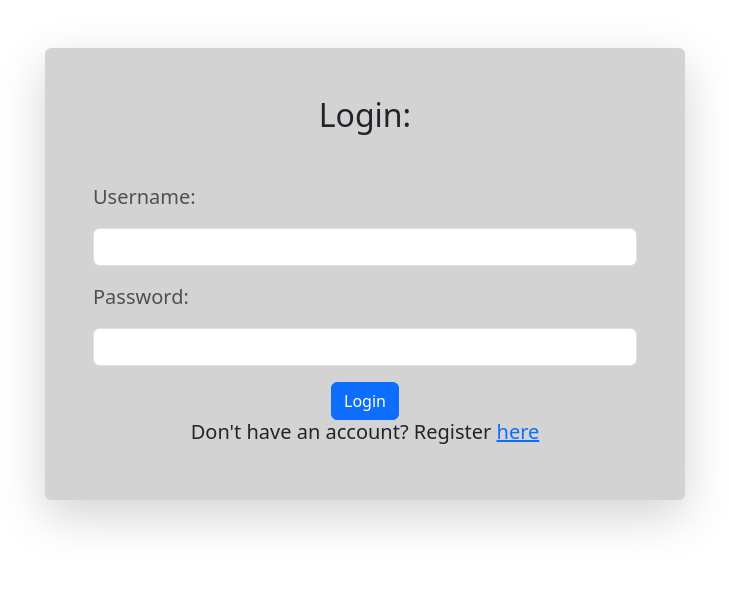
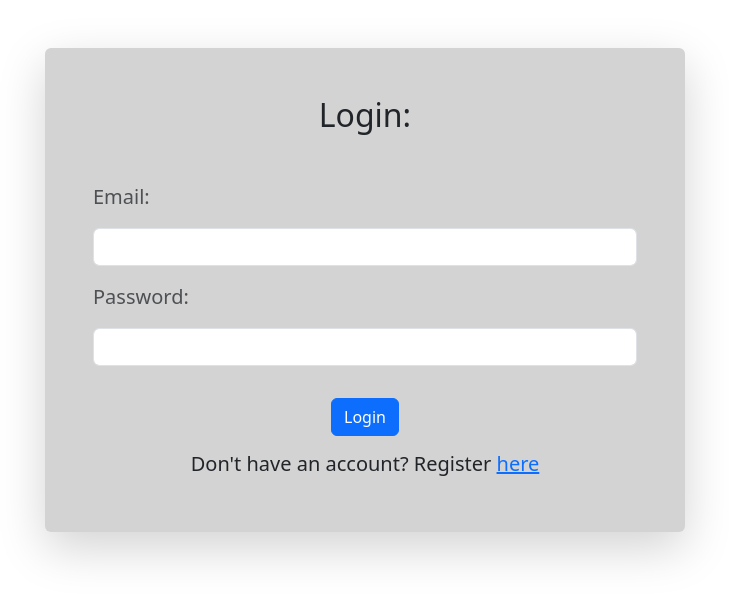
Before and after one commit to ryan-ichiro/ums_react, a React (Vite) app: page /#/login in a window 1280 px wide. Shown: the top 600 px of the page, without its empty margins (275-1004 px from the left). Built offline with nearby package versions, Linux system fonts and the light colour scheme.

Commit message:
UMS-1: Add login, in the future, should add library to hash passwords saved in database

```diff
--- a/src/pages/LoginPage.jsx
+++ b/src/pages/LoginPage.jsx
@@ -1,35 +1,79 @@
 import { useEffect, useState } from "react"
-import { Button, Container, Fade, Form } from "react-bootstrap"
-import { Link } from "react-router-dom"
+import { Button, Container, Fade, Form, Spinner } from "react-bootstrap"
+import { Link, useNavigate } from "react-router-dom"
+import useLoadingStore from "../stores/LoadingStore"
+import useUserStore from "../stores/UserStore"
 
 function LoginPage() {
+	const { loadingVal } = useLoadingStore()
+	const { loginUser, loginMessage, loggedIn } = useUserStore()
+
 	const [fade, setFade] = useState(false)
+	const [email, setEmail] = useState('')
+	const [password, setPassword] = useState('')
+
+	const navigate = useNavigate()
+	useEffect(() => {
+		if(loggedIn) {
+			navigate(`/home`)
+		} else {
+			setFade(true)
+		}
+
+	}, [])
 
 	useEffect(() => {
-        setFade(true)
-    }, [])
+		if (loggedIn) {
+			setTimeout(() => {
+				setFade(false)
+			}, 500);
+			setTimeout(() => {
+				navigate(`/home`)
+			}, 1000);
+
+		}
+	}, [loggedIn])
+
+	const handleLogin = async () => {
+		let requestObj = {
+			email: email,
+			password: password
+		}
+
+		await loginUser(requestObj)
+	}
 
 	return (
 		<Fade in={fade}>
 			<div>
 				<Container className="text-sm-center p-5 rounded shadow-lg my-5" style={{ backgroundColor: 'lightgray', width: '50%' }}>
+
 					<h2>Login:</h2>
+					{
+						!loadingVal ?
+							<>
+								<Form.Group className="mt-5 mb-3 text-sm-start">
+									<Form.Text style={{ fontSize: '20px' }}>Email:</Form.Text>
+									<Form.Control className="my-3" onChange={(e) => setEmail(e.target.value)} value={email}></Form.Control>
+									<Form.Text style={{ fontSize: '20px' }}>Password:</Form.Text>
+									<Form.Control className="mt-3" onChange={(e) => setPassword(e.target.value)} value={password}></Form.Control>
+								</Form.Group>
+								{
+									loginMessage ? <h5>{loginMessage}</h5> : <></>
+								}
+								<div>
+									<Button className="my-3" onClick={handleLogin} disabled={loggedIn}>Login</Button>
 
-                    <Form.Group className="mt-5 mb-3 text-sm-start">
-                        <Form.Text style={{ fontSize: '20px' }}>Username:</Form.Text>
-                        <Form.Control className="my-3"></Form.Control>
-                        <Form.Text style={{ fontSize: '20px' }}>Password:</Form.Text>
-                        <Form.Control className="mt-3"></Form.Control>
-                    </Form.Group>
+									<h5 hidden={loggedIn}>Don't have an account? Register <Link to={'/registration'}>here</Link></h5>
+								</div>
+							</> : <Spinner className="mt-5"></Spinner>
+					}
 
-                    <div>
-                        <Button>Login</Button>
 
-                    </div>
-                    <h5>Don't have an account? Register <Link to={'/registration'}>here</Link></h5>
+
 				</Container>
 			</div>
-        </Fade>
+		</Fade >
 
 	)
 }
--- /dev/null
+++ b/src/stores/LoadingStore.js
@@ -0,0 +1,15 @@
+import { create } from "zustand";
+
+const useLoadingStore = create((set, get) => ({
+    loadingVal: 0,
+
+    setLoadingTrue: () => {
+        set((state) => ({ loadingVal: state.loadingVal + 1 }))
+    },
+
+    setLoadingFalse: () => {
+        set((state) => ({ loadingVal: state.loadingVal === 0 ? 0 : state.loadingVal - 1}))
+    }
+}))
+
+export default useLoadingStore
--- a/src/stores/UserStore.js
+++ b/src/stores/UserStore.js
@@ -1,13 +1,39 @@
 import axios from 'axios'
 import { create } from 'zustand'
+import useLoadingStore from './LoadingStore'
 
 const useUserStore = create((set) => ({
     /*** STATES ***/
     currentUser: undefined,
+    loggedIn: false,
+    loginMessage: undefined,
 
     /*** FUNCTIONS ***/
     getCurrentUser: () => {
 
+    },
+
+    loginUser: (requestObj) => {
+        try {
+            useLoadingStore.getState().setLoadingTrue()
+
+            setTimeout(async () => {
+                let res = await axios.post(`/loginUser`, requestObj)
+
+                set(() => ({ loginMessage: res.data.message }))
+                if (res.data.code === 1) {
+                    set(() => ({ loggedIn: true }))
+                } else {
+                    set(() => ({ loggedIn: false }))
+                }
+                useLoadingStore.getState().setLoadingFalse()
+
+            }, 1000);
+        } catch (error) {
+            useLoadingStore.getState().setLoadingFalse()
+        } finally {
+            // useLoadingStore.getState().setLoadingFalse()
+        }
     },
 
     createNewUser: async () => {
```
Lines whose indentation alone changed are shown as unchanged.
